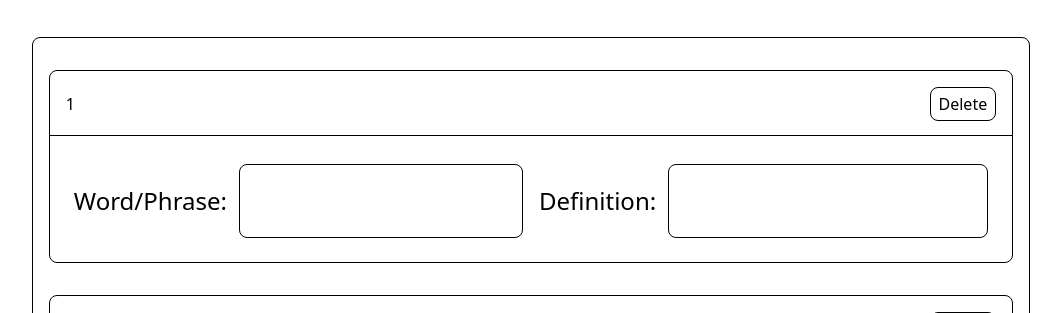
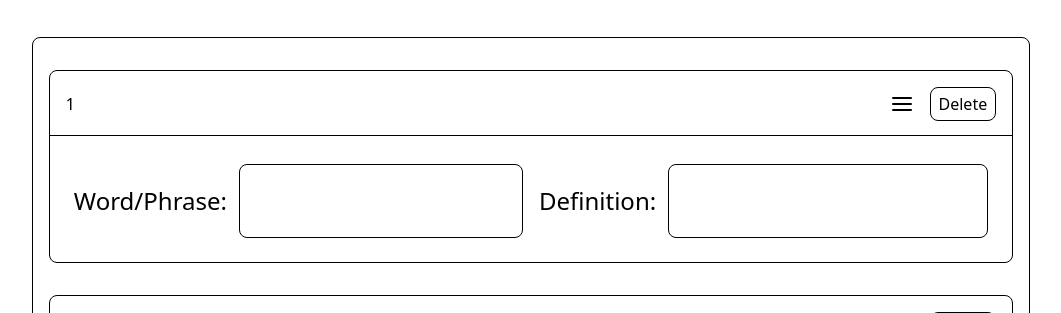
Before and after one commit to justclaner/flashcards, a React (Vite) app in the folder frontend/: page /createSet in a window 1280 px wide. Shown: the part 481-794 px from the top of the page, without its empty margins (109-1170 px from the left). Built offline with nearby package versions, Linux system fonts and the light colour scheme.

Commit message:
added drag drop functionality for cards in createSet

```diff
--- a/frontend/package.json
+++ b/frontend/package.json
@@ -10,7 +10,9 @@
     "preview": "vite preview"
   },
   "dependencies": {
+    "@shopify/draggable": "^1.1.3",
     "axios": "^1.7.3",
+    "interactjs": "^1.10.27",
     "react": "^18.3.1",
     "react-dom": "^18.3.1",
     "react-icons": "^5.2.1",
--- a/frontend/src/components/Card.tsx
+++ b/frontend/src/components/Card.tsx
@@ -1,5 +1,7 @@
-import {useContext} from 'react';
+import {useState,useEffect, useContext, useRef, MutableRefObject} from 'react';
 import {DataContext} from './CreateSet.tsx';
+import { FiMenu } from "react-icons/fi";
+import {Draggable} from '@shopify/draggable';
 
 interface Props {
     index: number;
@@ -8,31 +10,59 @@ interface Props {
 }
 
 const Card = ({index,wordDefault,definitionDefault}:Props) => {
+const handle = useRef() as MutableRefObject<HTMLDivElement>;
+const card = useRef() as MutableRefObject<HTMLDivElement>;
+const dataContext = useContext(DataContext);
+const [cardId, setCardId] = useState(-1);
 
-const dataContext = useContext(DataContext);
+useEffect(()=>{
+    handle.current.onmousedown = (e:any) => {
+        card.current.setAttribute('draggable','true');
+    }
+    handle.current.onmouseup = (e:any) => {
+        card.current.setAttribute('draggable','false');
+    }
+    card.current.ondragend = (e:any) => {
+        e.target.setAttribute('draggable','false');
+    }
+},[])
+
+useEffect(()=>{
+    for (let i = 0; i < dataContext.cardElements.length; i++) {
+        if (dataContext.cardElements[i].props.index == index) {setCardId(i); break;}
+    }
+},[dataContext.cardElements])
+
 
   return (
-    <div className="my-4 p-4 border border-black rounded-lg w-full mx-auto h-fit">
-        <div className="flex justify-between items-center pb-3.5">
-        <h1 className="inline text3xl h-fit">{index+1}</h1>
-        <button className="inline float-right px-2 py-1 border border-black rounded-lg hover:bg-gray-200 active:bg-gray-100"
-        onClick={()=>{
-            dataContext.setWordList(dataContext.wordList.filter((word: string,i:number)=>i != index))
-            dataContext.setDefinitionList(dataContext.definitionList.filter((definition: string,i:number)=>i != index))
-          //  dataContext.setCardElements(dataContext.cardElements.filter((element: string,i:number)=>i != index))
-            dataContext.setCardElements(dataContext.cardElements.map((element:any,i:number)=>{
-                console.log(element);
-                if (i != index) {
-                    if (i < index) {
-                        return <Card key={i} index={i} wordDefault={dataContext.wordList[i]} definitionDefault={dataContext.definitionList[i]}/>
-                    } else {
-                        //wordList and definitionList state not updated yet (not yet deleted), so must use i
-                        return <Card key={i-1} index={i-1} wordDefault={dataContext.wordList[i]} definitionDefault={dataContext.definitionList[i]}/>
-                    }
-                }
-            }))
+    <div className="my-4 p-4 border border-black rounded-lg w-full mx-auto h-fit bg-white" ref={card}
+    onDrag={()=>{
+        dataContext.setMoveIds([cardId,dataContext.moveIds[1]]);
+        dataContext.setIsDragging(true);
+    }}
+    onDragOver={(e)=>{e.preventDefault();}}
+    onDragEnter={(e)=>{e.preventDefault();}}
+    onDrop={()=>{
+        dataContext.setMoveIds([dataContext.moveIds[0],cardId]);
+        dataContext.setIsDragging(false);
+    }}
+    >
 
-        }}>Delete</button>
+
+
+        <div className="flex justify-between items-center pb-3.5" ref={handle}>
+        <h1 className="inline text3xl h-fit">{cardId+1}</h1>
+        <div className="inline flex items-center">
+            <FiMenu className="mr-4 text-2xl"/>
+            <button className="px-2 py-1 border border-black rounded-lg hover:bg-gray-200 active:bg-gray-100"
+            onClick={()=>{
+                console.log("index:"+index);
+                console.log("cardId:"+cardId);
+                dataContext.setWordList(dataContext.wordList.filter((word: string,i:number)=>i != cardId))
+                dataContext.setDefinitionList(dataContext.definitionList.filter((definition: string,i:number)=>i != cardId))
+                dataContext.setCardElements(dataContext.cardElements.filter((element: string,i:number)=>i != cardId))
+            }}>Delete</button>
+        </div>
         </div>
         <hr className="border-1 border-black mb-5 mx-[-16px]"/>
         <div className="float-left p-2 flex items-center w-[50%]">
--- a/frontend/src/components/CreateSet.tsx
+++ b/frontend/src/components/CreateSet.tsx
@@ -14,17 +14,44 @@ const CreateSet = () => {
   const [loading,setLoading] = useState(false);
   const navigate = useNavigate();
 
+  const [title,setTitle] = useState("");
+  const [description,setDescription] = useState("");
+  const [color, setColor] = useState(""); //add default color here
+
+  const [isDragging, setIsDragging] = useState(false);
+  const [moveIds,setMoveIds] = useState([-1,-1]);
+
 useEffect(()=>{
-  console.log(cardElements);
+ // console.log(cardElements);
 },[cardElements])
 
 useEffect(()=>{
-  console.log("Words: [" + wordList + "]");
+ // console.log("Words: [" + wordList + "]");
 },[wordList])
 
 useEffect(()=>{
-  console.log("Definitions: [" + definitionList + "]");
+ // console.log("Definitions: [" + definitionList + "]");
 },[definitionList])
+
+useEffect(()=>{
+  if (!isDragging && !moveIds.includes(-1)) {
+    console.log(moveIds);
+    setCardElements(moveElements(cardElements));
+    setWordList(moveElements(wordList));
+    setDefinitionList(moveElements(definitionList));
+  }
+},[moveIds])
+
+const moveElements = (arr: any[]): any[] => {
+  const elem = arr[moveIds[0]];
+  const newList1 = arr.filter((obj:any,i:number)=>i != moveIds[0]);
+  const newList2 = [
+    ...newList1.slice(0,moveIds[1]),
+    elem,
+    ...newList1.slice(moveIds[1])
+  ];
+  return newList2;
+}
 
 const postSet = async () => {
   try {
@@ -44,19 +71,26 @@ const postSet = async () => {
 
       <div className="p-4 w-[50%] mx-auto">
         <label className="text-3xl">Title:</label>
-        <input type="text" className="text-3xl w-full border border-black p-2" />
+        <input type="text" className="text-3xl w-full border border-black p-2" onChange={(e)=>{setTitle(e.target.value)}}/>
       </div>
       <div className="p-4 w-[50%] mx-auto">
         <label className="text-3xl">Description:</label>
-        <input type="text" className="text-3xl w-full border border-black p-2" />
+        <input type="text" className="text-3xl w-full border border-black p-2" onChange={(e)=>{setDescription(e.target.value)}}/>
       </div>
       <div className="p-4 w-[50%] mx-auto">
         <label className="text-3xl">Color:</label>
-        <input type="color" className="w-full border border-black h-[54px] p-1" />
+        <input type="color" className="w-full border border-black h-[54px] p-1" onChange={(e)=>{setColor(e.target.value)}}/>
       </div>
 
     <div className="flex flex-col p-4 mt-[100px] w-[80%] border border-black rounded-lg mx-auto min-w-[350px]">
-    <DataContext.Provider value={{wordList,setWordList,definitionList,setDefinitionList,cardElements,setCardElements}}>
+    <DataContext.Provider
+    value={{
+      wordList,setWordList,
+      definitionList,setDefinitionList,
+      cardElements,setCardElements,
+      isDragging,setIsDragging,
+      moveIds,setMoveIds
+      }}>
       {cardElements}
     </DataContext.Provider>
     <button className="block border border-black rounded-lg px-2 py-1 mt-4 text-2xl mx-auto hover:bg-gray-200 active:bg-gray-100"
--- a/frontend/src/components/Home.tsx
+++ b/frontend/src/components/Home.tsx
@@ -26,7 +26,7 @@ useEffect(()=>{
         <h1 className="text-3xl mb-3">Flashcards App</h1>
         <div className="flex flex-wrap justify-evenly p-4 mx-auto my-2 border border-black w-[90%] rounded-lg">
             {loading ? <Loading /> : sets.map(set=>
-                <div className="p-4 rounded-lg border border-black min-w-[300px] max-w-[24%] m-2" key={set._id} style={{backgroundColor:"set.color"}}>
+                <div className="p-4 rounded-lg border border-black min-w-[300px] max-w-[24%] m-2" key={set._id} style={{backgroundColor:`${set.color}`}}>
                     <h1 className="text-2xl">{set.title}</h1>
                     <h1 className="text-xl">{set.description}</h1>
                     <div className="p-4 flex flex-wrap justify-evenly">
```
Also changed, not shown: 1 other file (tests, documents, lock files or other folders).
